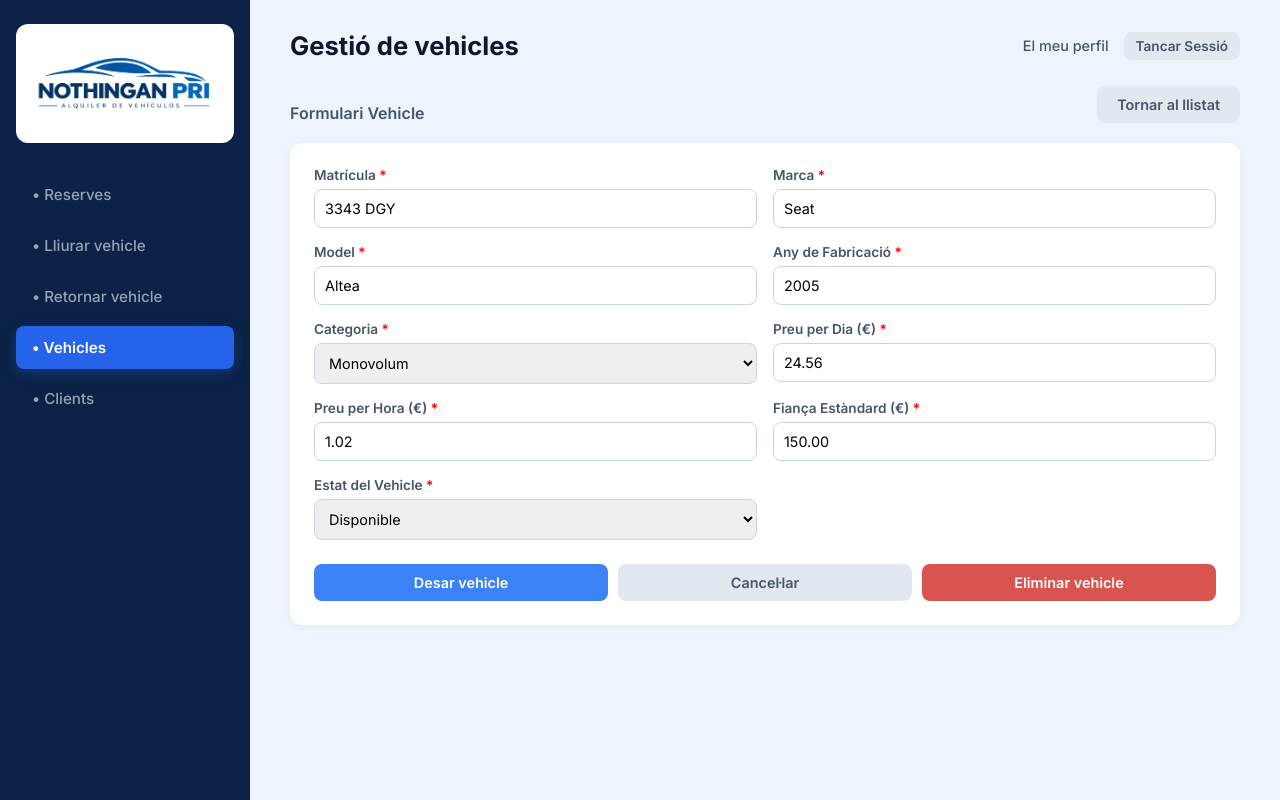
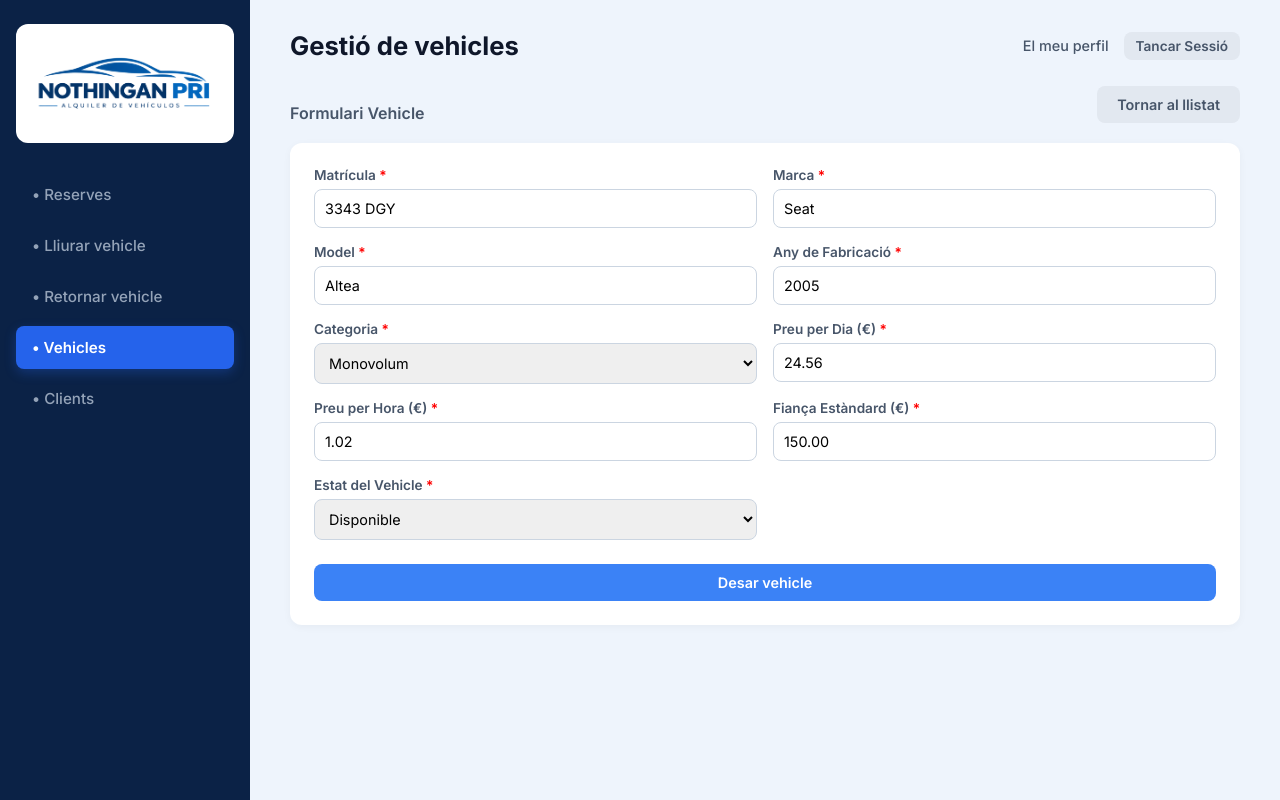
Before and after one commit to denisnavioo/Projecte-Nothingan-Pri, a Spring Boot app: page /web/agent/vehicles/edit/1 in a window 1280 px wide. Run offline with Spring Boot 4, Linux system fonts and the light colour scheme; the visitor is signed in with stand-in values (Sample User, id 1); data comes from the database, SQL or seed files in the repository; some of the project's set-up classes (security, data sources, template engines, error pages and the like) are left out, and stand-ins take their place.

Commit message:
Modificacions finals completades

```diff
--- a/src/main/resources/templates/edit-vehicle.html
+++ b/src/main/resources/templates/edit-vehicle.html
@@ -142,10 +142,10 @@
                                     <input type="hidden" name="estatVehicle" value="Disponible" />
                                 </th:block>
 
-                                <!-- CASO 2: Editando vehículo existente (id > 0) -> Excluye 'Baixa' manual -->
+                                <!-- CASO 2: Editando vehículo existente (id > 0) -> Excluye 'Baixa' y 'Lliurat' manuales -->
                                 <select th:if="${vehicle.id > 0}" id="estatVehicle" th:field="*{estatVehicle}" required>
                                     <option th:each="estat : ${T(cat.copernic.Projecte1.entity.Enum.EstatVehicle).values()}"
-                                            th:if="${estat.name() != 'Baixa' or vehicle.estatVehicle?.name() == 'Baixa'}"
+                                            th:if="${(estat.name() != 'Baixa' and estat.name() != 'Lliurat') or (vehicle.estatVehicle != null and vehicle.estatVehicle.name() == estat.name())}"
                                             th:value="${estat}"
                                             th:text="${estat}">Disponible</option>
                                 </select>
@@ -153,25 +153,11 @@
 
                         </div>
 
-                        <!-- Botones Submit, Cancelar y Eliminar -->
-                        <div class="button-group" style="margin-top: 24px; display: flex; gap: 10px; align-items: center;">
-                            <button type="submit" class="btn btn-filter">
-                                Desar vehicle
+                        <!-- Botón único de Submit fuera del grid -->
+                        <div class="button-group" style="margin-top: 24px;">
+                            <button type="submit" class="btn btn-filter" th:text="${vehicle.id == 0} ? 'Crear vehicle' : 'Desar vehicle'">
+                                Crear vehicle
                             </button>
-
-                            <a th:href="@{__${session.rutaBase}__/vehicles/all}"
-                               class="btn btn-cancel">
-                                Cancel·lar
-                            </a>
-
-                            <!-- Botón de eliminación física visible solo al editar un vehículo existente (id > 0) -->
-                            <a th:if="${vehicle.id > 0}"
-                               th:href="@{__${session.rutaBase}__/vehicles/eliminar/{id}(id=${vehicle.id})}"
-                               class="btn"
-                               style="background-color: #d9534f; color: white; margin-left: auto; text-decoration: none;"
-                               onclick="return confirm('ATENCIÓ: Esborraràs aquest vehicle definitivament de la base de dades. Només es permet si mai ha tingut cap reserva. Continuar?');">
-                                Eliminar vehicle
-                            </a>
                         </div>
 
                     </form>
```
